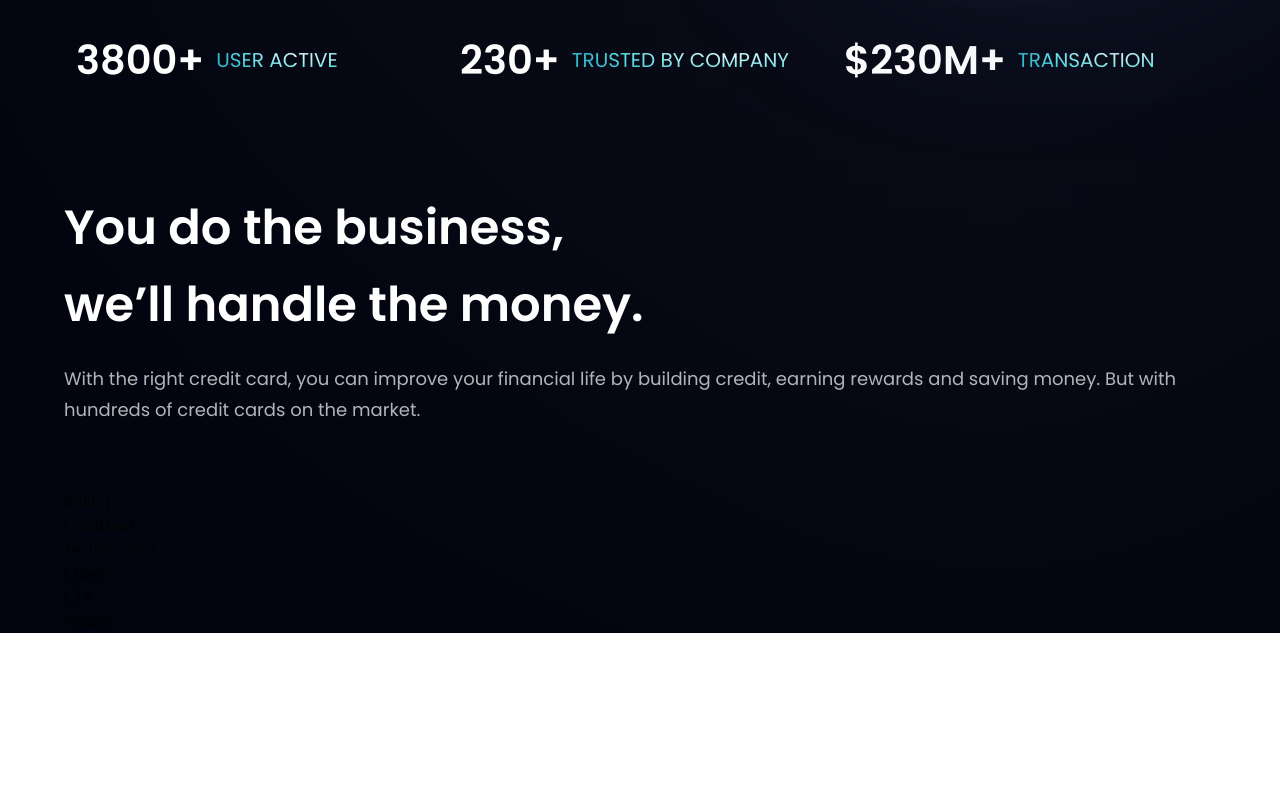
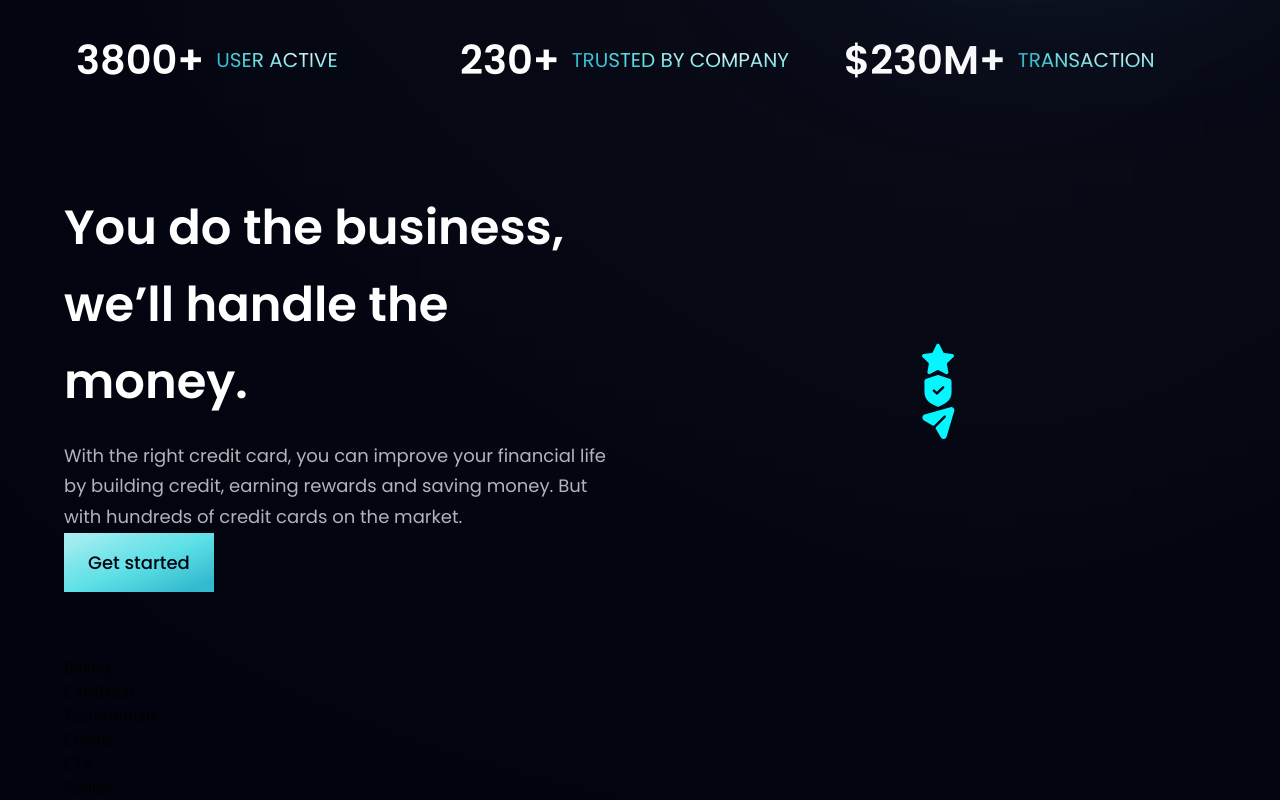
Before and after one commit to laney522/bank, a React app in the folder bank_modern_app/: page / in a window 1280 px wide. Shown: the part 770-1570 px from the top of the page. Before the commit the page ends 1403 px from the top, so only its background shows below. Built offline with nearby package versions, Linux system fonts and the light colour scheme; the HTML template or start-up script is replaced by a standard one.

Commit message:
update Business.jsx & Button.jsx

```diff
--- a/bank_modern_app/src/components/Business.jsx
+++ b/bank_modern_app/src/components/Business.jsx
@@ -2,6 +2,14 @@ import React from 'react'
 import { features } from '../constants';
 import styles, { layout } from '../style';
 import Button from './Button';
+
+const FeatureCard = ({ icon, title, content, index }) => (
+  <div>
+    <div>
+      <img src={icon} alt="icon" />
+    </div>
+  </div>
+)
 
 const Business = () => {
   return (
@@ -12,6 +20,14 @@ const Business = () => {
         <p className={`${styles.paragraph} max-2-[470px] mt-5`}>With the right credit card, you can improve your
           financial life by building credit, earning rewards and saving money.
           But with hundreds of credit cards on the market.</p>
+
+        <Button styles="mt-10" />
+      </div>
+
+      <div className={`${layout.sectionImg} flex-col`}>
+        {features.map((feature, index) => (
+          <FeatureCard key={feature.id} {...feature} index={index} />
+        ))}
       </div>
     </section>
   )
--- a/bank_modern_app/src/components/Button.jsx
+++ b/bank_modern_app/src/components/Button.jsx
@@ -1,8 +1,10 @@
 import React from 'react'
 
-const Button = () => {
+const Button = ({ styles }) => {
   return (
-    <div>Button</div>
+    <button type='button' className={`py-4 px-6 bg-blue-gradient font-poppins font-medium text-[18px] text-primary outline-none`}>
+      Get started
+    </button>
   )
 }
 
```
